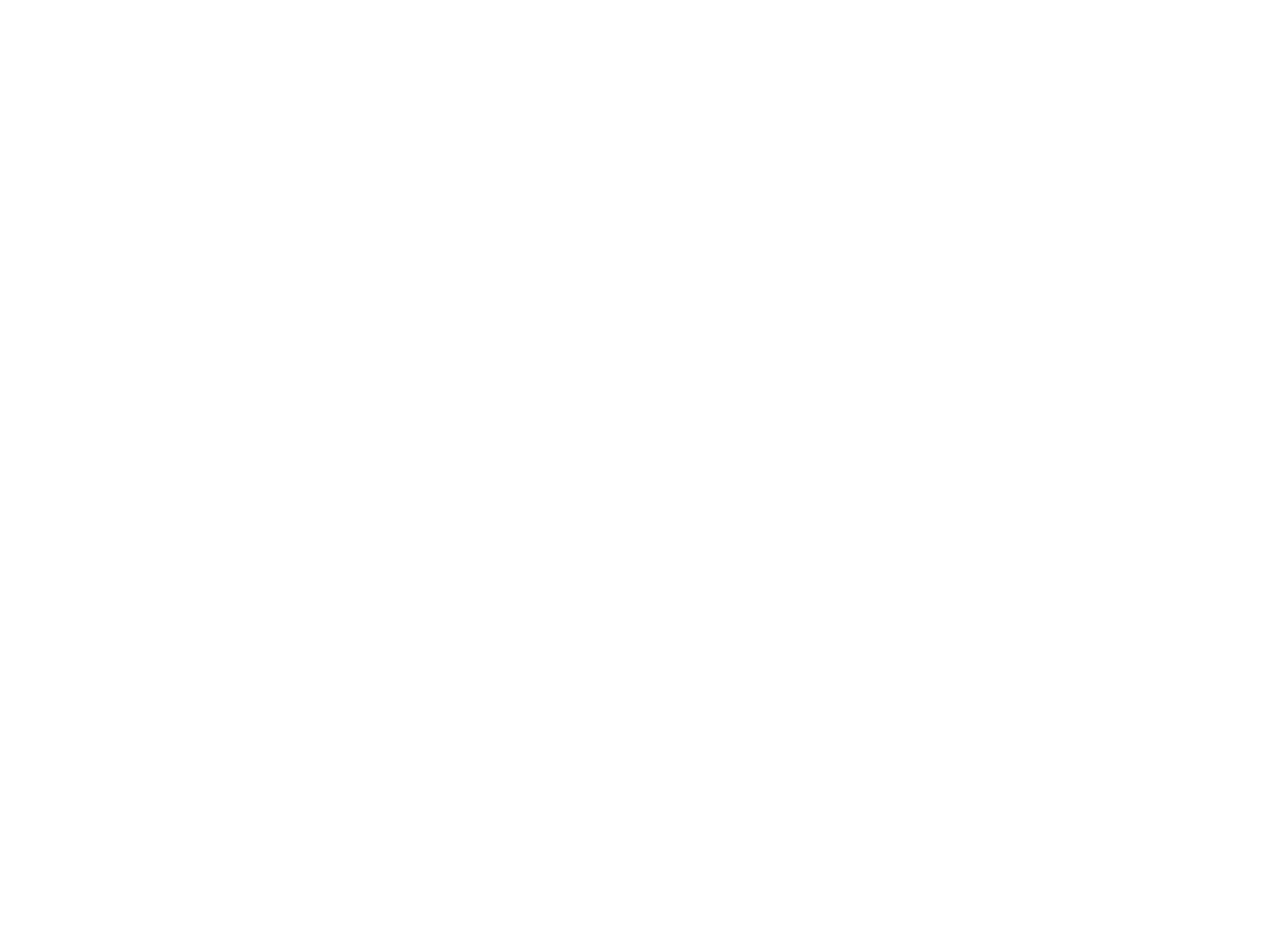
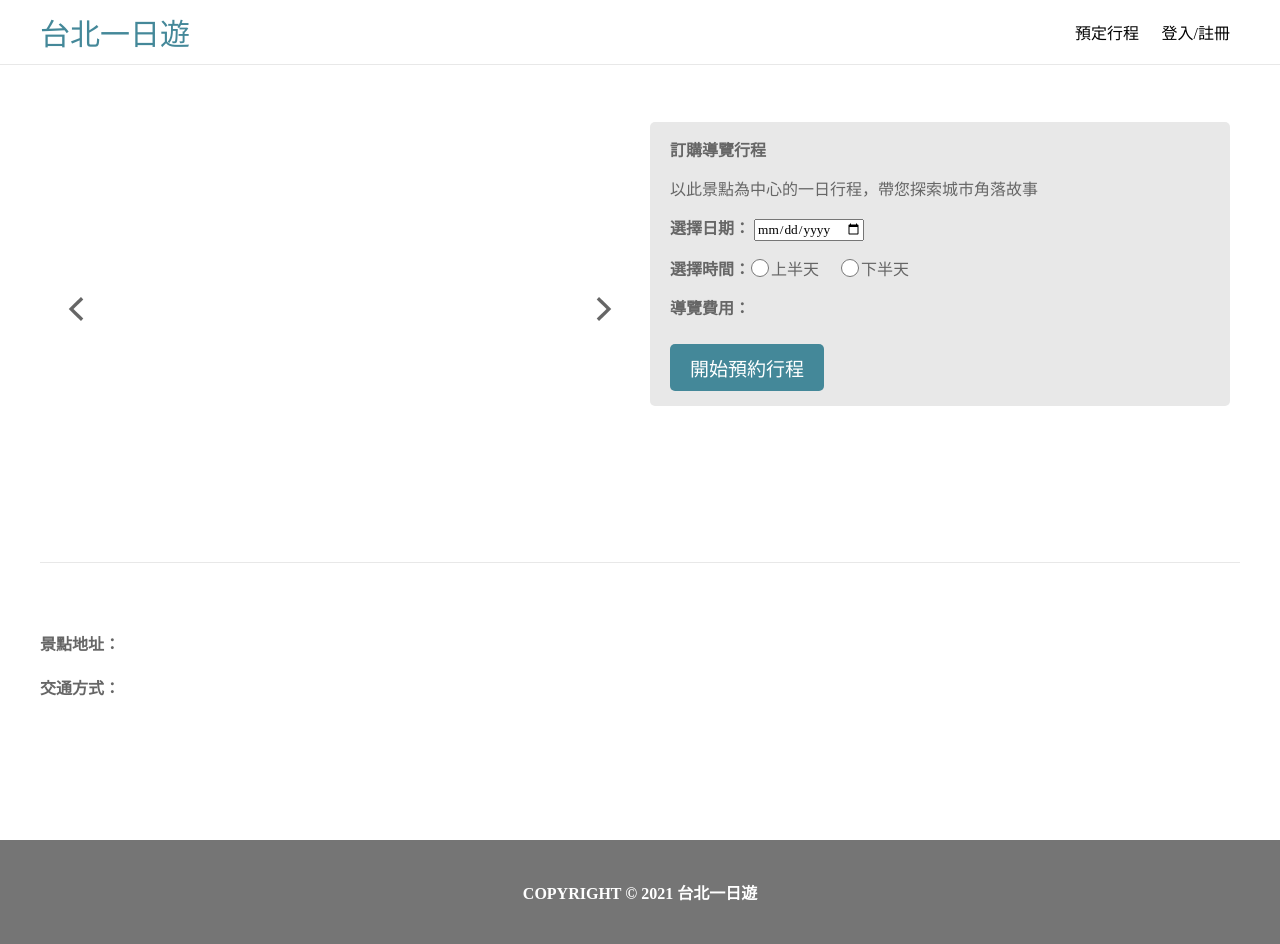
Before and after one commit to stevenlin-TW/Taipei-Day-Trip, a Flask app: page /attraction/1 in a window 1280 px wide. Before the commit the page is empty. Before the commit the page ends 800 px from the top, so only its background shows below. Run offline with Flask 2, Linux system fonts and the light colour scheme; data that the repository does not hold is empty.

Commit message:
Dec 4 02:35

```diff
--- /dev/null
+++ b/static/attraction_style.css
@@ -0,0 +1,250 @@
+*{
+    margin: 0px;
+    box-sizing: border-box;
+    font-family: Noto Sans TC;
+}
+
+html, body{
+    height: 100%;
+}
+
+nav{
+    width:100%;
+    position: fixed;
+    top: 0px;
+    display: grid;
+    background-color: white;
+    padding: 10px;
+    z-index: 10;
+}
+
+nav > .top_box{
+    width: inherit;
+    display: grid;
+    grid-template-columns: auto 175px;
+    align-items: center;
+}
+
+nav > .top_box > .title{
+    justify-self: start;
+    font-size: 30px;
+    color: #448899;
+}
+
+nav > .top_box > .option_list{
+    display: grid;
+    grid-auto-flow: column;
+    justify-content: space-between;
+    padding: 10px;
+}
+
+nav > .top_box > .option_list > .option{
+    font-size: 16px;
+}
+
+main{
+    padding-top: 62px;
+    width: 100%;
+    min-height: 100%;
+}
+
+.image_profile{
+    width: 100%;
+    display: block;
+}
+
+.image_profile > .image{
+    width: 100%;
+    height: 350px;
+    position: relative;
+}
+
+.image_profile > .image > .image_box{
+    display: none;
+    width: 100%;
+    height: 100%;
+}
+
+.image_profile > .image > .image_box > .att_image{
+    width: 100%;
+    height: 100%;
+    object-fit: cover;
+    z-index: 1;
+}
+
+.image_profile > .image > .right_btn{
+    width: 36px; height: 36px;
+    z-index: 2;
+    position: absolute;
+    right: 10px;
+    top: 45%;
+    cursor: pointer;
+}
+
+.image_profile > .image > .left_btn{
+    width: 36px; height: 36px;
+    z-index: 2;
+    position: absolute;
+    left: 10px;
+    top: 45%;
+    cursor: pointer;
+}
+
+.image_profile > .image > .dots{
+    width: 100%;
+    position: absolute;
+    bottom: 10px;
+    z-index: 2;
+}
+
+.image_profile > .image > .dots > .dot_box{
+    display: flex;
+    justify-content: center;
+}
+
+.image_profile > .image > .dots > .dot_box > .dot{
+    background-color: white;
+    opacity: 0.75;
+    width: 12px; height: 12px;
+    border-radius: 50%;
+    margin-right: 6px;
+    margin-left: 6px;
+    cursor: pointer;
+    border: 1px solid white;
+}
+
+.image_profile > .image > .dots > .dot_box > .active,
+.image_profile > .image > .dots > .dot_box > .dot:hover{
+    background-color: black;
+    opacity: 1;
+}
+
+.image_profile > .profile{
+    padding: 10px;
+    color: #666666;
+}
+
+.image_profile > .profile > .name{
+    margin-top: 20px;
+    font-size: 24px;
+    font-weight: bold;
+}
+
+.image_profile > .profile > .cat_mrt{
+    margin-top: 15px;
+    font-size: 16px;
+}
+
+.image_profile > .profile > .booking_form{
+    background-color: #E8E8E8;
+    padding: 15px 20px 15px 20px;
+    font-size: 16px;
+    border-radius: 5px;
+    margin-top: 20px;
+}
+
+.image_profile > .profile > .booking_form > .booking_title, .booking_date, .booking_time, .booking_fee{
+    font-weight: bold;
+}
+
+.image_profile > .profile > .booking_form > .booking_description, .booking_date, .booking_time, .booking_fee{
+    margin-top: 15px;
+}
+
+.image_profile > .profile > .booking_form > .booking_time{
+    display: grid;
+    grid-auto-flow: column;
+    align-items: center;
+    grid-template-columns: 81px 20px 70px 20px 70px
+}
+
+.image_profile > .profile > .booking_form > .booking_time > .option{
+    width: 18px;
+    height: 18px;
+    accent-color: #448899;
+}
+
+/* .image_profile > .profile > .booking_form > .booking_time > input[type="radio"]:checked{
+    background-color: #448899;
+} */
+
+.image_profile > .profile > .booking_form > .booking_fee{
+    display: grid;
+    grid-auto-flow: column;
+    grid-template-columns: 81px auto;
+}
+
+.image_profile > .profile > .booking_form > .booking_btn{
+    color: white;
+    background-color: #448899;
+    padding: 10px 20px 10px 20px;
+    font-size: 19px;
+    border-radius: 5px;
+    width: 154px;
+    margin-top: 25px;
+}
+
+main > .info{
+    margin-top: 40px;
+    /* height: 700px; */
+    display: grid;
+    width: 100%;
+    padding: 10px;
+    font-size: 16px;
+    color: #666666;
+}
+
+
+main > .info > .info_box > .address_title, .transport_title{
+    margin-top: 20px;
+    line-height: 150%;
+    font-weight: bold;
+}
+
+main > .separator_main{
+    width: 95%;
+    margin-top: 40px;
+    margin-left: auto;
+    margin-right: auto;
+}
+
+footer{
+    display: flex;
+    font-family: 'Noto Sans TC';
+    font-style: normal;
+    font-weight: bold;
+    font-size: 16px;
+    color:white;
+    background-color: #757575;
+    width: 100%;
+    height: 104px;
+    text-align: center;
+    justify-content: center; align-items: center;
+    margin-top: 40px;
+}
+
+@media(min-width:768px){
+    .image_profile{
+        display: grid;
+        grid-template-columns: repeat(2, 47.5%);
+        grid-gap: 20px;
+        justify-content: center;
+        margin-top: 40px;
+    }
+
+    .image_profile > .image{height: 420px;}
+    .image_profile > .profile{padding: 0px;}
+    /* main > .info{height: 500px;} */
+}
+
+@media(min-width:1200px){
+    nav{justify-content: center;}
+    nav > .top_box{width: 1200px;}
+    .image_profile{grid-template-columns: repeat(2, 590px);}
+    .image_profile > .image{padding-left: 10px;}
+    .image_profile > .profile{padding-right: 10px;}
+    main > .separator_main{width: 1200px;}
+    main > .info > .info_box{width: 1200px;}
+    main > .info{justify-content: center;}
+    .image_profile > .image > .left_btn{left:20px;}
+}
--- a/templates/attraction.html
+++ b/templates/attraction.html
@@ -0,0 +1,63 @@
+<!DOCTYPE html>
+<html lang="en">
+    <head>
+        <meta name = "viewport" content="width=device-width, initial-scale=1.0" />
+        <meta charset="utf-8" />
+        <title>Taipei-Day-Trip</title>
+        <link rel="stylesheet" type="text/css" href={{ url_for('static', filename='attraction_style.css') }} />
+    </head>
+    <body>
+        <nav style="border-bottom: 1px solid #E8E8E8;">
+            <div class="top_box">
+                <div class="title">台北一日遊</div>
+                <div class="option_list">
+                    <div class="option">預定行程</a></div>
+                    <div class="option">登入/註冊</div>
+                </div>
+            </div>
+        </nav>
+        <main>
+            <div class="image_profile">
+                <div class="image" id="image">
+                    <img class="right_btn" id="next" src={{ url_for("static", filename = "btn_rightArrow.png")}} />
+                    <img class="left_btn" id="back" src={{ url_for("static", filename = "btn_leftArrow.png")}} />
+                    <div class="dots"><div class="dot_box" id="dot_box"></div></div>
+                </div>
+                <div class="profile">
+                    <div class="name" id="name"></div>
+                    <div class="cat_mrt" id="cat_mrt"></div>
+                    <form class="booking_form">
+                        <div class="booking_title">訂購導覽行程</div>
+                        <div class="booking_description">以此景點為中心的一日行程，帶您探索城市角落故事</div>
+                        <div class="booking_date">選擇日期： <input class="date" type="date" placeholder="yyyy/mm/dd" value=" " required/></div>
+                        <div class="booking_time">
+                            <div>選擇時間：</div>
+                            <input class="option" id="morning" type="radio" name="guide_time" value="上半天" />
+                            <div style="font-weight: normal;">上半天</div>
+                            <input class="option" id="afternoon" type="radio" name="guide_time" value="下半天" />
+                            <div style="font-weight: normal;">下半天</div>
+                        </div>
+                        <div class="booking_fee">
+                            <div>導覽費用： </div>
+                            <div id="fee1" style="display: none;font-weight: normal;">新台幣 2000 元</div>
+                            <div id="fee2" style="display: none;font-weight: normal;">新台幣 2500 元</div>
+                        </div>
+                        <div class="booking_btn">開始預約行程</div>
+                    </form>
+                </div>
+            </div>
+            <hr class="separator_main" color="#E8E8E8" size="1px"/>
+            <div class="info">
+                <div class="info_box">
+                    <div id="description"></div>
+                    <div class="address_title">景點地址：</div>
+                    <div id="address"></div>
+                    <div class="transport_title">交通方式：</div>
+                    <div id="transport"></div>
+                </div>
+            </div>
+        </main>
+        <footer id="footer">COPYRIGHT © 2021 台北一日遊</footer>
+        <script src={{ url_for("static", filename = "attraction.js")}}></script>
+    </body>
+</html>
```
Also changed, not shown: static/attraction.js (added, +85 -0 lines), static/fetch2.js (+27 -4 lines), static/style.css (+9 -4 lines), static/btn_leftArrow.png (added), static/btn_rightArrow.png (added).
